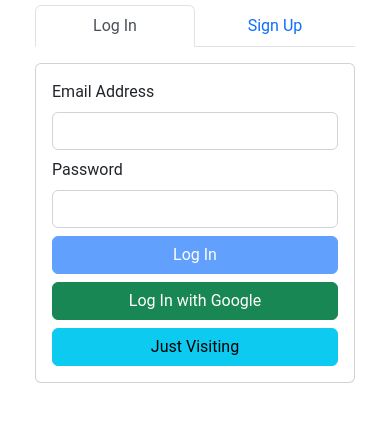
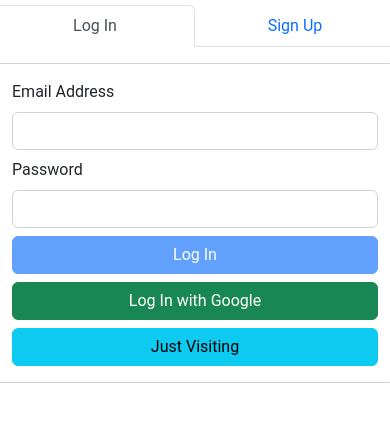
Before and after one commit to lemuellin/monogram, a React app: page /#/login in a window 390 px wide. Shown: the part 249-670 px from the top of the page. Built offline with nearby package versions, Linux system fonts and the light colour scheme; some packages are replaced by stand-ins of ours; no server answers.

Commit message:
adjust layout on LogIn Page

```diff
--- a/src/pages/LoginPage.js
+++ b/src/pages/LoginPage.js
@@ -31,8 +31,8 @@ const LoginPage = () => {
         <div className="d-flex flex-column align-items-center justify-content-center" style={{width: "100vw", height: "100vh"}}>
             <h1>MONOGRAM</h1>
             <div className="d-flex align-items-center justify-content-center gap-3">
-                <img src={camera} style={{height: "30vw"}} alt="retro camera" id="camera"/>
-                <div style={{width: "35vw"}} id="login">
+                <img src={camera} alt="retro camera" id="camera"/>
+                <div id="login">
                     <Tabs
                     defaultActiveKey="login"
                     id="uncontrolled-tab-example"
--- a/src/style/style.css
+++ b/src/style/style.css
@@ -9,8 +9,12 @@
 
 
 /* Login Page */
+#camera{
+    width:400px;
+}
+
 #login{
-    min-width:400px;
+    width:400px;
 }
 
 @media(max-width:900px){
@@ -19,11 +23,11 @@
     }
 }
 
-@media(max-width:420px){
+/* @media(max-width:420px){
     #login{
-        min-width:320px;
+        width:320px;
     }
-}
+} */
 
 /* NavBar */
 #navIcon{
@@ -76,26 +80,26 @@
 }
 
 /* Home Page */
-.card{
+#card{
     max-width:800px;
     min-width:320px;
     width:50vw;
 }
 
 @media(max-width:1000px){
-    .card{
+    #card{
         width: 500px;
     }
 }
 
 @media(max-width:525px){
-    .card{
+    #card{
         width: 90vw;
     }
 }
 
 @media(max-width:400px){
-    .card{
+    #card{
         width: auto;
         min-width:320px;
     }
```
